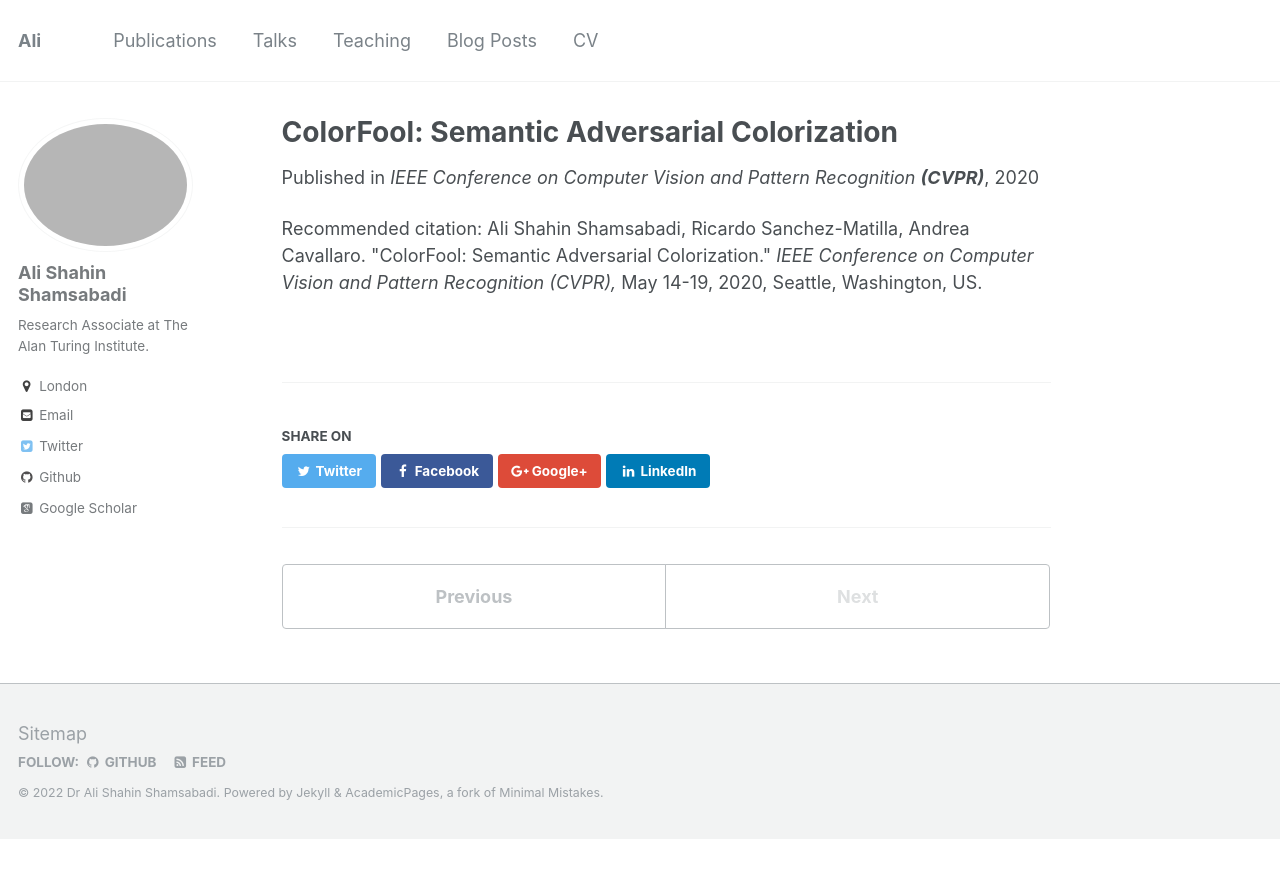
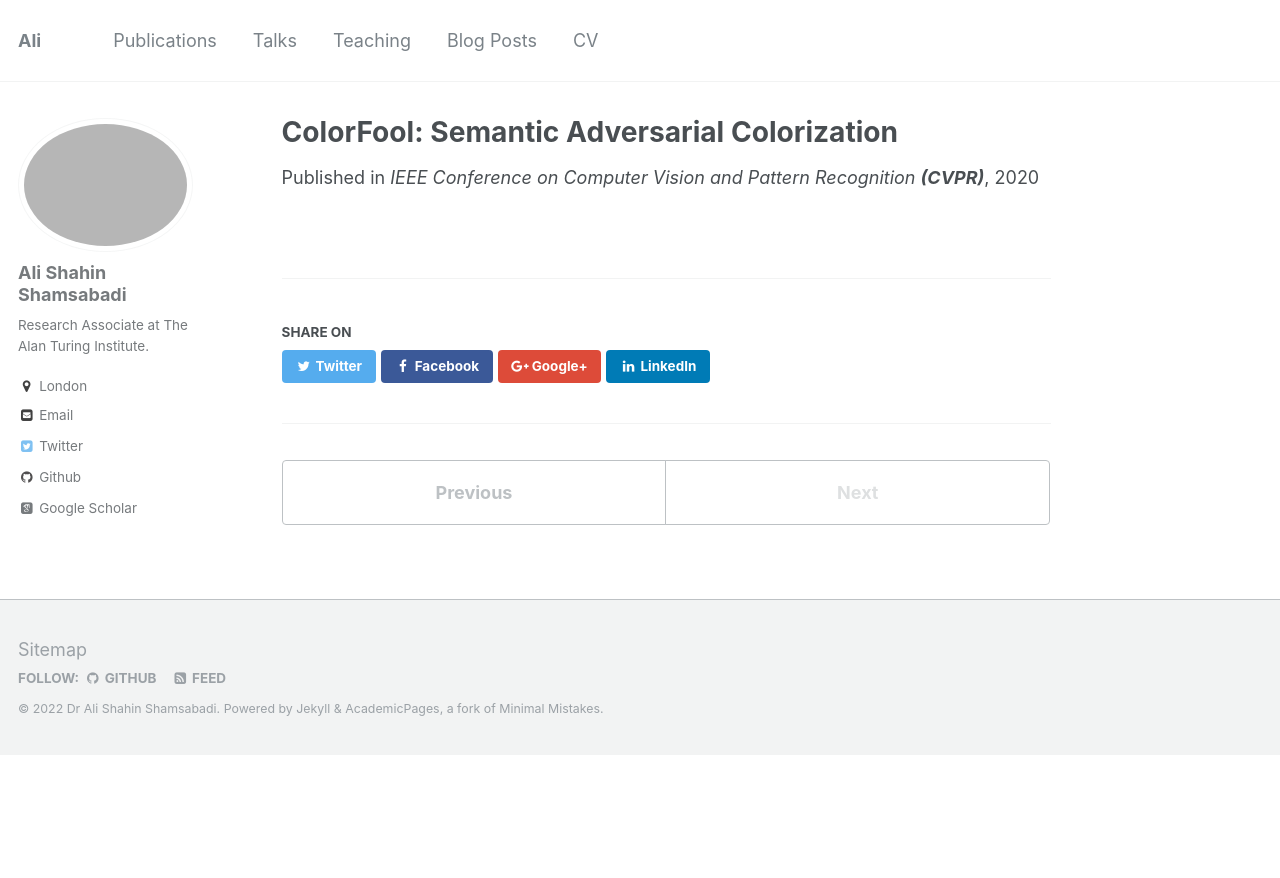
Before and after one commit to AliShahin/AliShahin.github.io, a Jekyll site: the page built from _publications/2019_11_25_ColorFool.md, in a window 1280 px wide. Shown: the top 878 px of the page. Built offline with Jekyll 4.4.1, drawn with Linux system fonts in a browser that asks for light colours; some web fonts are replaced.

Commit message:
Update 2019_11_25_ColorFool.md

```diff
--- a/_publications/2019_11_25_ColorFool.md
+++ b/_publications/2019_11_25_ColorFool.md
@@ -6,5 +6,4 @@ excerpt: '[<b>Paper</b>](https://arxiv.org/pdf/1911.10891.pdf),
 [<b>Code</b>](https://github.com/AliShahin/ColorFool).'
 date: 2020-06-14
 venue: 'IEEE Conference on Computer Vision and Pattern Recognition <b> (CVPR)</b>'
-citation: 'Ali Shahin Shamsabadi, Ricardo Sanchez-Matilla, Andrea Cavallaro. &quot;ColorFool: Semantic Adversarial Colorization.&quot; <i> IEEE Conference on Computer Vision and Pattern Recognition (CVPR), </i> May 14-19, 2020, Seattle, Washington, US.'
 ---
```
